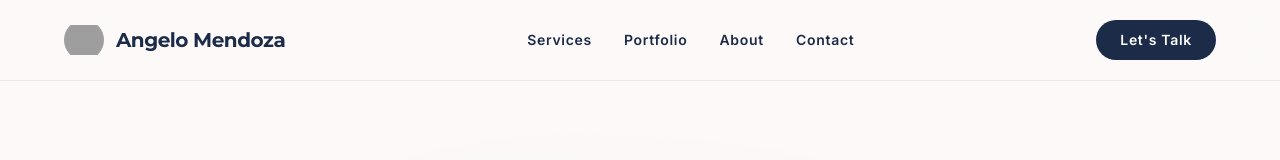
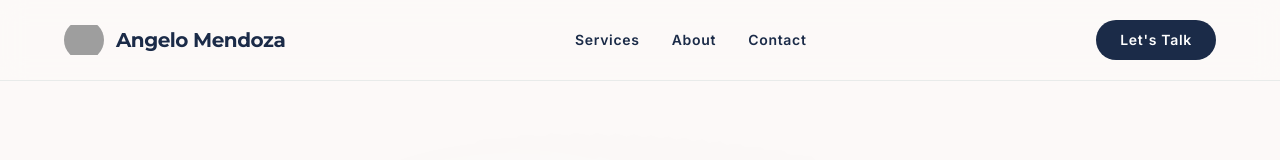
Before and after one commit to Daraphista/angelomendozaworks-site, a Next.js app: page / in a window 1280 px wide. Shown: the top 160 px of the page. Built offline with nearby package versions, Linux system fonts and the light colour scheme; grey boxes are pictures that could not be loaded.

Commit message:
chore(homepage): hide portfolio section until case studies are added
Co-Authored-By: Claude Sonnet 5.5 <noreply@anthropic.com>

```diff
--- a/src/app/page.tsx
+++ b/src/app/page.tsx
@@ -1,7 +1,8 @@
 import Header from "@/components/Header";
 import Hero from "@/components/Hero";
 import About from "@/components/About";
-import Portfolio from "@/components/Portfolio";
+// TODO: re-enable once real case studies are added (see src/components/Portfolio.tsx)
+// import Portfolio from "@/components/Portfolio";
 import Philosophy from "@/components/Philosophy";
 import Services from "@/components/Services";
 import Proposition from "@/components/Proposition";
@@ -21,7 +22,7 @@ export default function Home() {
         <WebsiteShowcase />
         <AdsShowcase />
         <About />
-        <Portfolio />
+        {/* <Portfolio /> */}
         <Philosophy />
         <Contact />
       </main>
--- a/src/components/Footer.tsx
+++ b/src/components/Footer.tsx
@@ -34,12 +34,14 @@ export default function Footer() {
           >
             Services
           </a>
+          {/* TODO: restore once the Portfolio section is re-enabled
           <a
             className="opacity-70 hover:opacity-100 transition-opacity"
             href="#portfolio"
           >
             Portfolio
           </a>
+          */}
           <a
             className="opacity-70 hover:opacity-100 transition-opacity"
             href="#about"
--- a/src/components/Header.tsx
+++ b/src/components/Header.tsx
@@ -8,7 +8,8 @@ const LOGO_SRC =
 
 const NAV_LINKS = [
   { href: "#services", label: "Services" },
-  { href: "#portfolio", label: "Portfolio" },
+  // TODO: restore once the Portfolio section is re-enabled
+  // { href: "#portfolio", label: "Portfolio" },
   { href: "#about", label: "About" },
   { href: "#contact", label: "Contact" },
 ];
--- a/src/components/Hero.tsx
+++ b/src/components/Hero.tsx
@@ -25,12 +25,14 @@ export default function Hero() {
             guesswork.
           </p>
           <div className="flex flex-wrap gap-stack-md pt-4">
+            {/* TODO: restore once the Portfolio section is re-enabled
             <a
               className="bg-primary text-white px-8 py-4 rounded-lg font-label-bold text-label-bold shadow-lg shadow-primary/20 hover:-translate-y-0.5 transition-transform"
               href="#portfolio"
             >
               View My Work
             </a>
+            */}
             <a
               className="border-2 border-secondary text-secondary px-8 py-4 rounded-lg font-label-bold text-label-bold hover:bg-secondary/5 transition-colors"
               href="#contact"
--- a/src/components/WebsiteShowcase.tsx
+++ b/src/components/WebsiteShowcase.tsx
@@ -26,12 +26,14 @@ export default function WebsiteShowcase() {
                 </li>
               ))}
             </ul>
+            {/* TODO: restore once the Portfolio section is re-enabled
             <a
               className="inline-block bg-primary text-white px-8 py-4 rounded-lg font-label-bold text-label-bold shadow-lg shadow-primary/20 hover:-translate-y-0.5 transition-transform"
               href="#portfolio"
             >
               See the Work
             </a>
+            */}
           </div>
         </div>
       </div>
```
